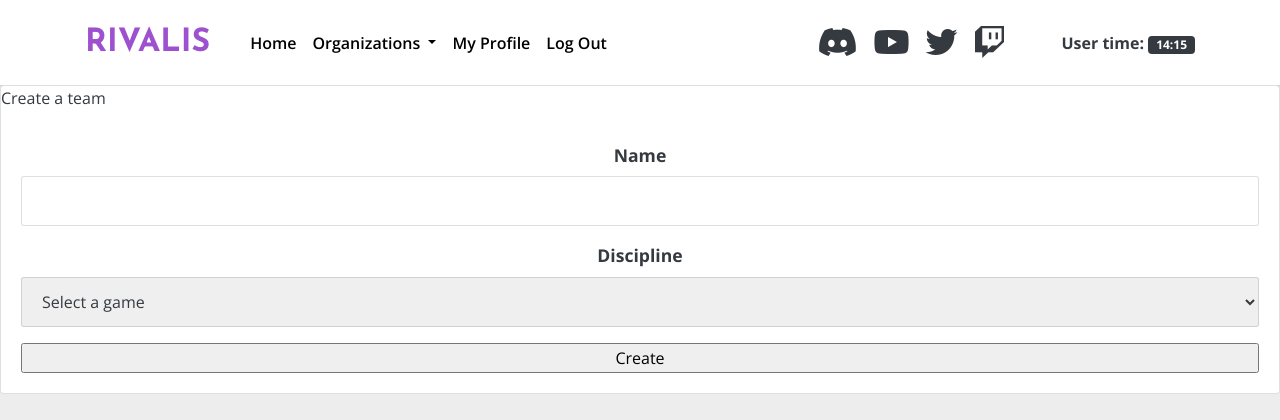
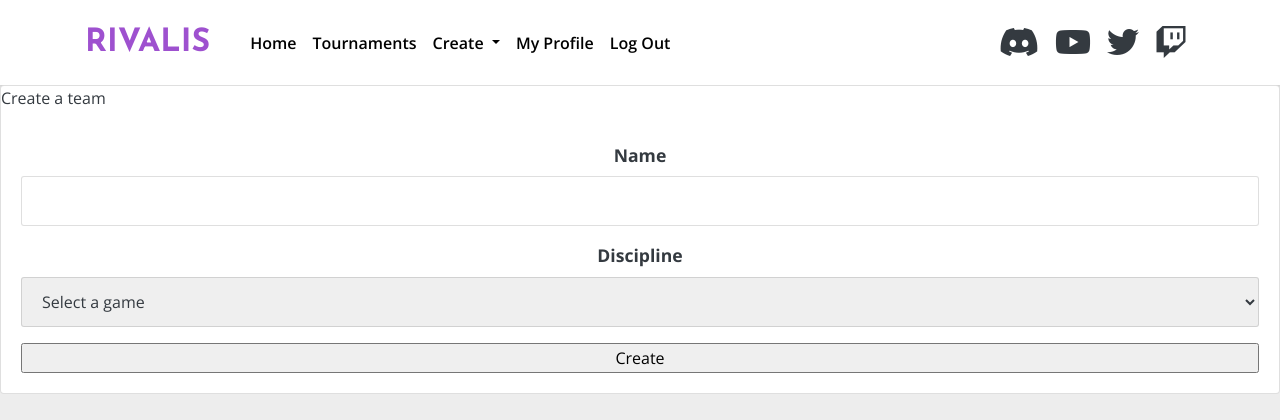
Before and after one commit to zetsumeishi/rivalis, a Django app: page /organizations/create-team/ in a window 1280 px wide. Shown: the top 420 px of the page. Run offline with Django 3.2, Linux system fonts and the light colour scheme; the visitor is signed in with stand-in values (Sample User, id 1); data that the repository does not hold is empty; some libraries are stand-ins or nearby versions.

Commit message:
Worked on the navbar. Removed time display (was for testing). Modified links and dropdowns

```diff
--- a/templates/includes/_navbar.html
+++ b/templates/includes/_navbar.html
@@ -11,17 +11,26 @@
         <li class="nav-item">
           <a class="nav-link active" aria-current="page" href="{% url 'www:home' %}">Home</a>
         </li>
+        <li class="nav-item">
+          <a class="nav-link active" aria-current="page" href="{% url 'tournaments:tournaments' %}">Tournaments</a>
+        </li>
+        {% if request.user.is_authenticated %}
         <li class="nav-item dropdown">
           <a class="nav-link dropdown-toggle" href="#" id="navbarDropdown" role="button" data-toggle="dropdown" aria-haspopup="true" aria-expanded="false">
-          Organizations
+            Create
           </a>
           <div class="dropdown-menu" aria-labelledby="navbarDropdown">
-          <a class="dropdown-item" aria-current="page" href="{% url 'organizations:create_organization' %}">Create an organization</a>
-          <span class="dropdown-item">My teams</span>
-          <div class="dropdown-divider"></div>
+            <a class="dropdown-item" aria-current="page" href="#">
+              Create a tournament
+            </a>
+            <a class="dropdown-item" aria-current="page" href="{% url 'organizations:create_organization' %}">
+              Create an organization
+            </a>
+            <a class="dropdown-item" aria-current="page" href="{% url 'organizations:create_team' %}">
+              Create a team
+            </a>
           </div>
         </li>
-      {% if request.user.is_authenticated %}
         <li class="nav-item">
           <a class="nav-link" href="{% url 'users:profile' %}">My Profile</a>
         </li>
@@ -30,10 +39,10 @@
         </li>
         {% else %}
         <li class="nav-item">
-        <a class="nav-link" href="{% url 'users:login' %}">Log In</a>
+          <a class="nav-link" href="{% url 'users:log_in' %}">Log In</a>
         </li>
         <li class="nav-item">
-        <a class="nav-link" href="{% url 'users:signup' %}">Sign Up</a>
+          <a class="nav-link" href="{% url 'users:sign_up' %}">Sign Up</a>
         </li>
         {% endif %}
       </ul>
@@ -51,17 +60,6 @@
           <li class="nav-item">
             <a class="nav-link" href="https://www.twitch.com"><i class="fab fa-twitch fa-2x"></i></a>
           </li>
-        <li class="nav-item ml-5">
-          {% if request.user.is_authenticated %}
-            {% timezone request.user.timezone %}
-              <strong>User time:</strong> <span class="badge badge-dark nav-link">{% now "H:i" %}</span>
-            {% endtimezone %}
-          {% else %}
-            {% timezone 'UTC'%}
-              <strong>Server time:</strong> <span class="badge badge-dark">{% now "H:i" %}</span>
-            {% endtimezone %}
-          {% endif %}
-        </li>
         </ul>
       </div>
     </div>
```
Lines whose indentation alone changed are shown as unchanged.
